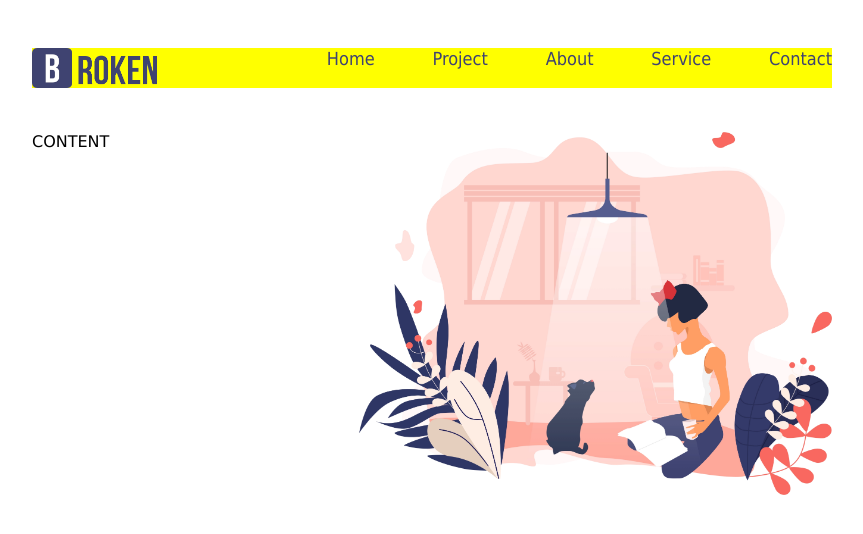
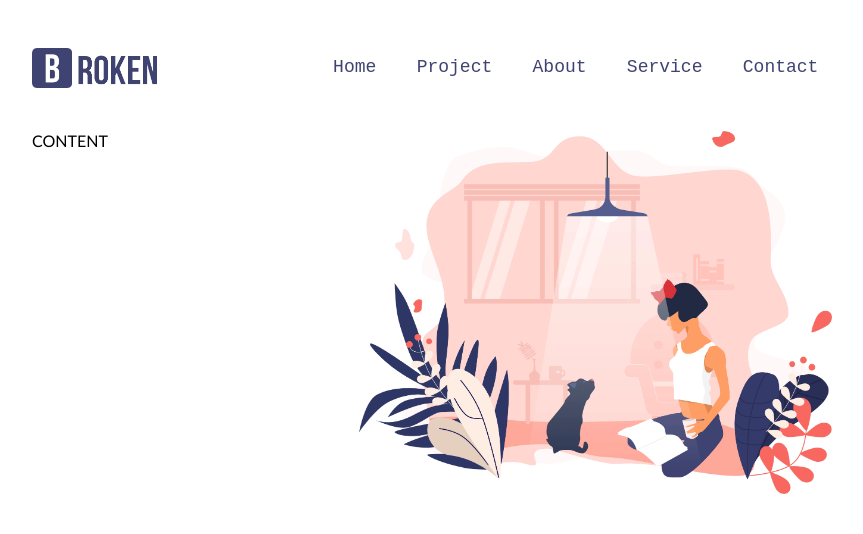
Before and after one commit to front-end-by-rimantas/41-grupe-happy-weekend, a website: page index.html in a window 1280 px wide. Shown: the whole page, without its empty margins (208-1071 px from the left). Drawn offline with Linux system fonts and the light colour scheme.

Commit message:
Header style #4

```diff
--- a/index.html
+++ b/index.html
@@ -15,14 +15,15 @@
     <meta name="msapplication-TileColor" content="#da532c">
     <meta name="theme-color" content="#ffffff">
     <style>
-        body {}
+        body {
+            font-family: 'Gill Sans', 'Gill Sans MT', Calibri, 'Trebuchet MS', sans-serif;
+        }
 
         header {
             display: inline-block;
             width: 800px;
             margin-top: 40px;
             margin-left: calc((100% - 800px) / 2);
-            background-color: yellow;
         }
 
         header>img {
@@ -32,18 +33,30 @@
 
         header>nav {
             float: right;
+            margin-top: 3.8px;
         }
 
         nav>a {
-            margin-left: 50px;
-            font-family: Tahoma;
+            display: inline-block;
+            padding: 0.3em;
+            padding-left: 0.7em;
+            padding-right: 0.7em;
+            margin-left: 0.5em;
+            font-family: monospace;
             font-size: 18px;
+            line-height: 1em;
             text-decoration: none;
             color: #3F4371;
+            border: 0.1em solid transparent;
+            border-radius: 0.2em;
         }
 
         nav>a:first-child {
             margin-left: 0;
+        }
+
+        nav>a:hover {
+            border-color: #3F4371;
         }
 
         main {
@@ -65,10 +78,10 @@
     </style>
 </head>
 
-<body style="font-family: Verdana;">
-    <header style="font-family: Arial;">
+<body>
+    <header>
         <img src="./img/logo.png" alt="Logo">
-        <nav style="font-family: monospace;">
+        <nav>
             <a href="#">Home</a>
             <a href="#">Project</a>
             <a href="#">About</a>
```
Also changed, not shown: README.md.
